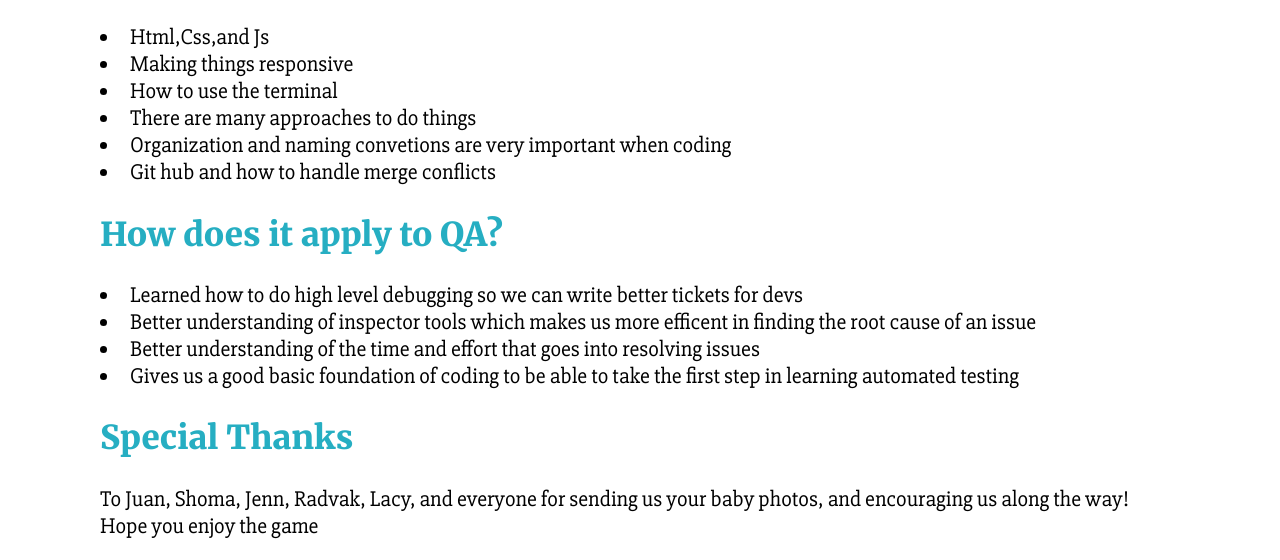
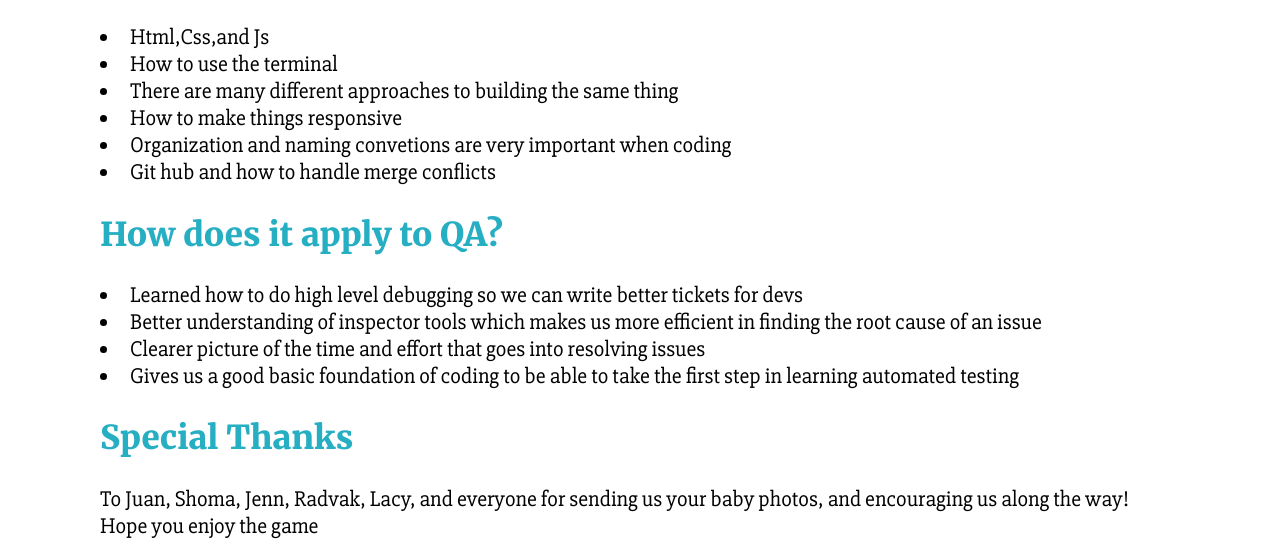
Before and after one commit to Tambini/Tambini.github.io, a website built with webpack: page index.html in a window 1280 px wide. Shown: the part 724-1284 px from the top of the page. Built offline with nearby package versions, Linux system fonts and the light colour scheme; some packages are replaced by stand-ins of ours; files whose address does not match are found by name.

Commit message:
lates updates

```diff
--- a/index.html
+++ b/index.html
@@ -25,15 +25,15 @@
 <div class="info">
   <h2> What we learned</h2>
   <li> Html,Css,and Js</li>
-  <li> Making things responsive </li>
   <li> How to use the terminal</li>
-  <li> There are many approaches to do things </li>
+  <li> There are many different approaches to building the same thing</li>
+  <li> How to make things responsive </li>
   <li> Organization and naming convetions are very important when coding</li>
   <li> Git hub and how to handle merge conflicts</li>
   <h2> How does it apply to QA? </h2>
   <li> Learned how to do high level debugging so we can write better tickets for devs</li>
-  <li> Better understanding of inspector tools which makes us more efficent in finding the root cause of an issue </li>
-  <li> Better understanding of the time and effort that goes into resolving issues</li>
+  <li> Better understanding of inspector tools which makes us more efficient in finding the root cause of an issue </li>
+  <li> Clearer picture of the time and effort that goes into resolving issues</li>
   <li> Gives us a good basic foundation of coding to be able to take the first step in learning automated testing</li>
   <h2> Special Thanks</h2>
   <p> To Juan, Shoma, Jenn, Radvak, Lacy, and everyone for sending us your baby photos, and encouraging us along the way! <br> Hope you enjoy the game</br></p>
```
Also changed, not shown: James Grid 2.html (+2 -1 lines), QAGrid.html (+3 -3 lines), images/QA/Jameschild.png (deleted), images/QA/Petechild.png (deleted), images/QA/Sammychild.png (deleted).
